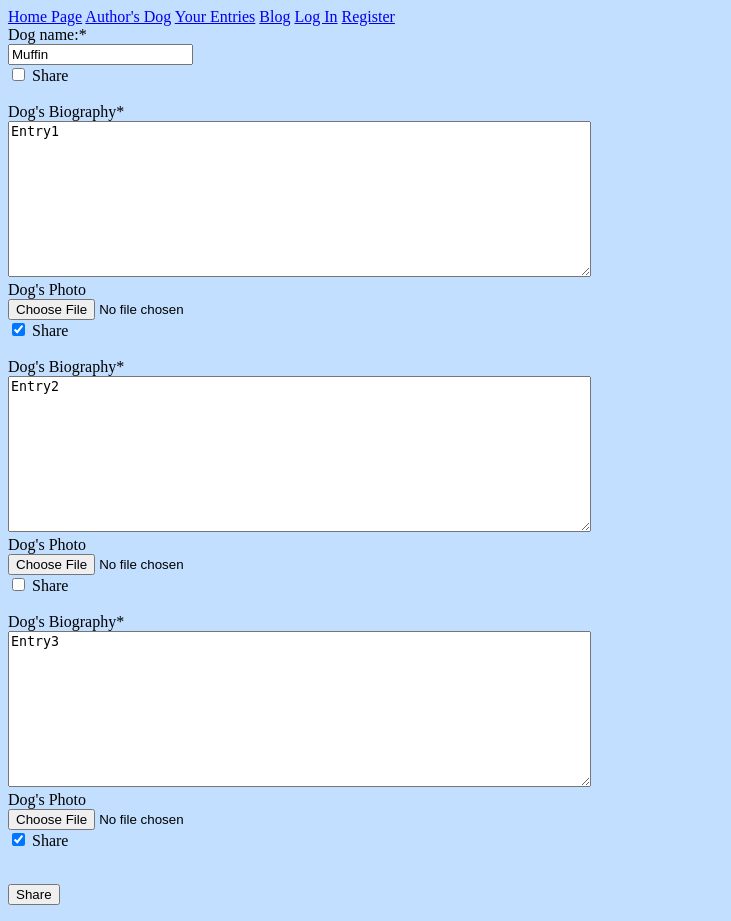
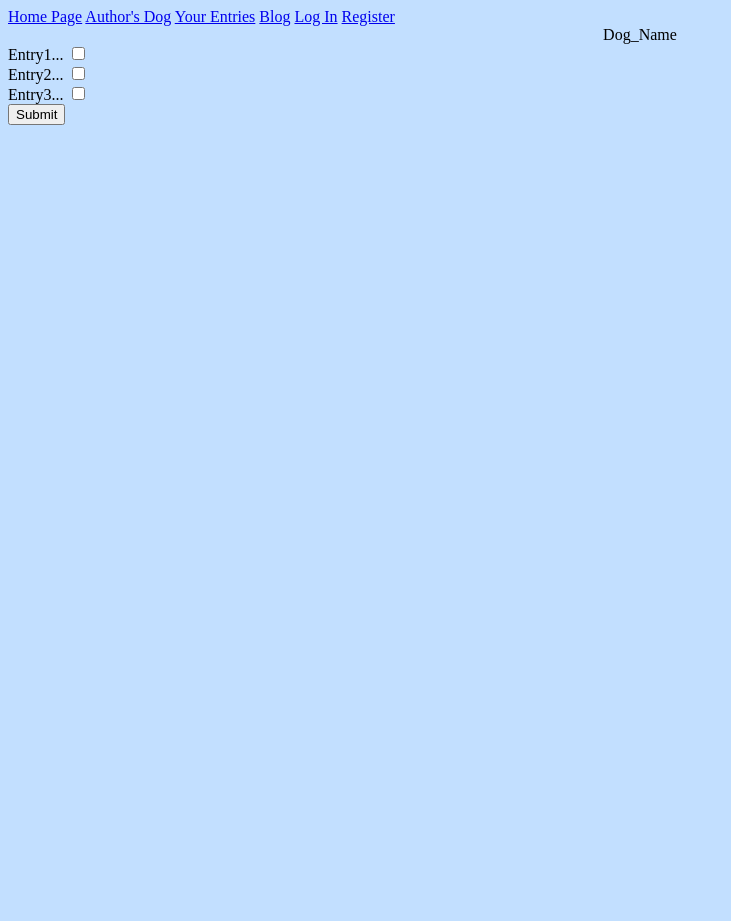
Before and after one commit to JustinDo720/pet_share_project, a Django app: page /share_dog/4/ in a window 1280 px wide. Shown: the whole page, without its empty margins (0-731 px from the left). After the commit the page ends 125 px from the top, so only its background shows below. Run offline with Django 3.2, Linux system fonts and the light colour scheme; data comes from the database, SQL or seed files in the repository; both versions use the stored data as it was after the commit; some libraries are stand-ins or nearby versions.

Commit message:
Finally added a share button that allows users to choose which entry of their dog to share onto the blog page.

```diff
--- a/test_dog_app/forms.py
+++ b/test_dog_app/forms.py
@@ -5,8 +5,8 @@ from .models import DogName, Entry
 class DogNameForm(forms.ModelForm):
     class Meta:
         model = DogName
-        fields = ['name', 'share']
-        labels = {'name': 'Dog name:', 'share': 'Share'}
+        fields = ['name']
+        labels = {'name': 'Dog name:'}
 
 
 class EntryForm(forms.ModelForm):
@@ -15,10 +15,3 @@ class EntryForm(forms.ModelForm):
         fields = ['bio_entry', 'dog_photo', 'share']
         labels = {'bio_entry': 'Dog\'s Biography', 'dog_photo': 'Dog\'s Photo', 'share': 'Share'}
         widgets = {'bio_entry': forms.Textarea(attrs={'cols':70})}
-
-
-# class ShareDogForm(forms.ModelForm):
-#     class Meta:
-#         model = Entry
-#         fields = ['share', 'dog_name.share']
-#         labels = {'share':'Share Entry:', 'dog_name.share': 'Share Dog:'}
--- a/test_dog_app/serializer.py
+++ b/test_dog_app/serializer.py
@@ -14,5 +14,5 @@ class EntrySerializer(serializers.ModelSerializer):
     class Meta:
         model = Entry
         fields = [
-            'id', 'dog_name', 'bio_entry','dog_photo',
+            'id', 'dog_name', 'share','bio_entry','dog_photo',
         ]
--- a/test_dog_app/templates/share_dog.html
+++ b/test_dog_app/templates/share_dog.html
@@ -1,17 +1,17 @@
 {% extends 'base.html' %}
-{% load crispy_forms_filters %}
-
 
 {% block content %}
-    <form action="{% url 'test_dog_app:share_dog' dog_to_share.id %}" method="post"  enctype="multipart/form-data">
+
+<div style="text-align: center">
+    Dog_Name
+</div>
+    <form action="{% url 'test_dog_app:share_dog' dog_to_share.id %}" method="post">
     {% csrf_token %}
-        {{ dog_name_form | crispy }}<br>
-        {% for entry_form in list_entry_form %}
-        {{ entry_form | crispy }}<br>
-        {% endfor %}
-    <p>
-        <button name="submit">Share</button>
-    </p>
-    </form>
-
+    {% for entry in dog_info %}
+        {{ entry }} <input name="entry" type="checkbox" value="{{ entry.id }}"/><br>
+    {% empty %}
+        <h2>No Entries have been added for {{ entry.dog_name }}</h2>
+    {% endfor %}
+        <button name="submit">Submit</button>
+</form>
 {% endblock content %}
--- a/test_dog_app/urls.py
+++ b/test_dog_app/urls.py
@@ -21,4 +21,5 @@ urlpatterns = [
     path('edit_dog_bio/<int:entry_bio_id>/', views.edit_dog_bio, name='edit_dog_bio'),
     path('all_entries', views.all_entries, name='all_entries'),
     path('share_dog/<int:dog_id>/', views.share_dog, name='share_dog'),
+
 ]
--- a/test_dog_app/views.py
+++ b/test_dog_app/views.py
@@ -2,7 +2,7 @@ from django.shortcuts import render, redirect
 from .models import DogName, Entry, User
 from .serializer import DogNameSerializer, EntrySerializer
 from rest_framework import viewsets
-from .forms import DogNameForm, EntryForm #ShareDogForm
+from .forms import DogNameForm, EntryForm
 from django.http import Http404
 from django.contrib.auth.decorators import login_required
 from django.contrib import messages
@@ -128,25 +128,16 @@ def share_dog(request, dog_id):
     dog_to_share = DogName.objects.get(id=dog_id)
     dog_info = dog_to_share.entry_set.all()
 
-    if request.method != 'POST':
-        dog_name_form = DogNameForm(instance=dog_to_share)
-        list_entry_form = [EntryForm(instance=entry) for entry in dog_info]
-    else:
-        dog_name_form = DogNameForm(instance=dog_to_share,
-                                    data=request.POST)
-        list_entry_form = [EntryForm(instance=entry,
-                                     data=request.POST,
-                                     files=request.FILES) for entry in dog_info]
-        dog_name_form.save()
+    if request.method == 'POST':
+        entry_to_share = request.POST.getlist('entry')
+        for entry in entry_to_share:
+            change_entry_share = Entry.objects.get(id=entry)
+            change_entry_share.share = True
+            change_entry_share.save()
 
-        for entry_form in list_entry_form:
-            entry_form.save()
-        messages.success(request, f'{dog_to_share} has been shared to the Blog')
-        return redirect('test_dog_app:all_entries')
+    content = {
+        'dog_to_share':dog_to_share,
+        'dog_info':dog_info,
 
-    content = {'dog_to_share': dog_to_share,
-               'dog_info': dog_info,
-               'dog_name_form': dog_name_form,
-               'list_entry_form': list_entry_form}
-
-    return render(request, 'share_dog.html', content)
+    }
+    return render(request, 'share_dog.html',content)
```
Also changed, not shown: db.sqlite3, test_dog_app/media/photo_img/hon_graph_picture.PNG (added).
